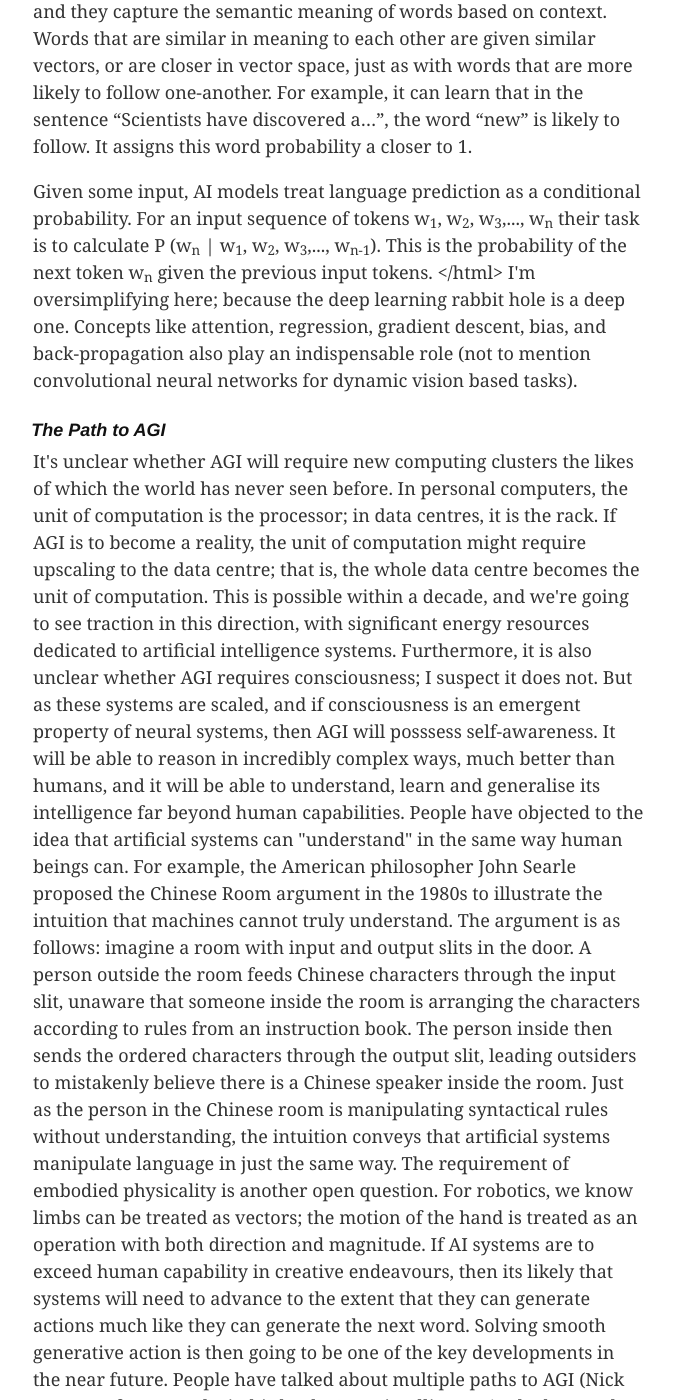
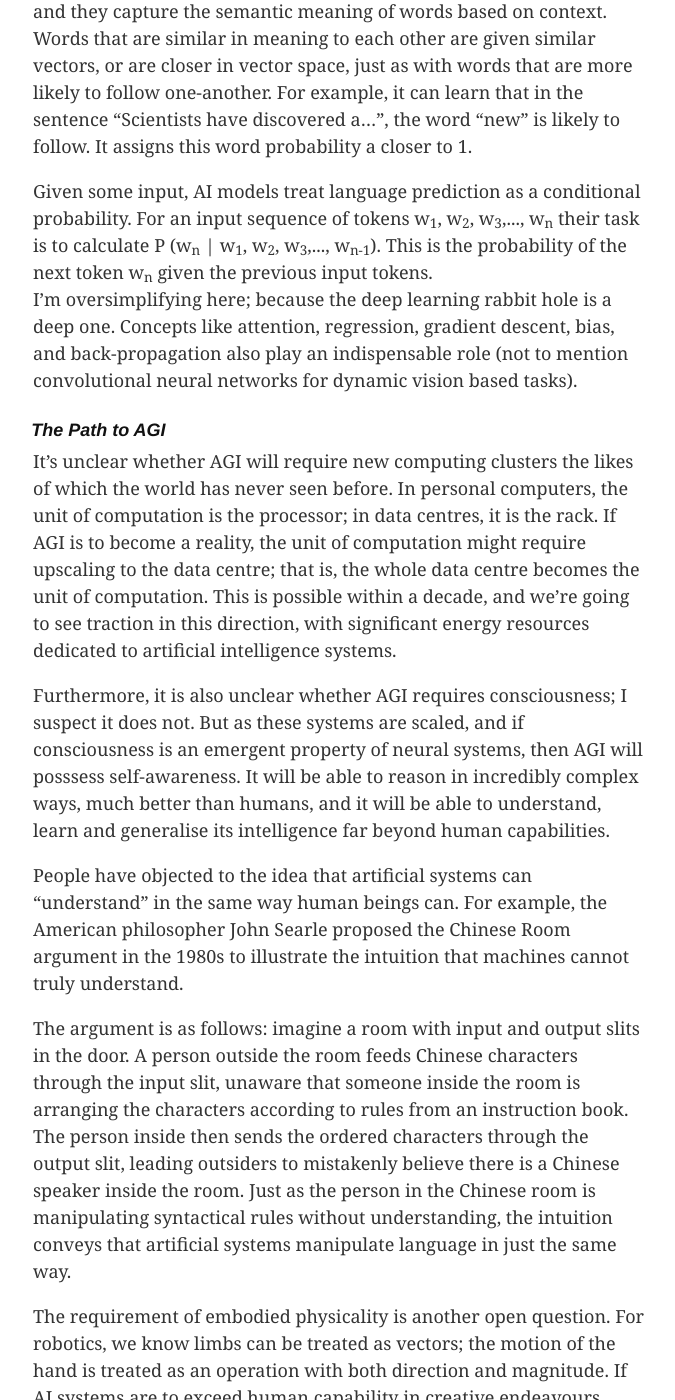
Before and after one commit to ellis-bio/ellisjalia, a Jekyll site: the page built from index.md, in a window 1280 px wide and 1400 px high, scrolled down 2738 px. Shown: the whole window, without its empty margins (301-976 px from the left). Built offline with Jekyll 4.4.1, drawn with Linux system fonts in a browser that asks for light colours; some of the changed text lies outside the part shown.

Commit message:
Amended AGI essay

```diff
--- a/index.md
+++ b/index.md
@@ -55,8 +55,8 @@
 <html>
 <body>
 Given some input, AI models treat language prediction as a conditional probability. For an input sequence of tokens w<sub>1</sub>, w<sub>2</sub>, w<sub>3</sub>,..., w<sub>n</sub> their task is to calculate P (w<sub>n</sub> | w<sub>1</sub>, w<sub>2</sub>, w<sub>3</sub>,..., w<sub>n-1</sub>). This is the probability of the next token w<sub>n</sub> given the previous input tokens.
+</body>
 </html>
-</body>
 I'm oversimplifying here; because the deep learning rabbit hole is a deep one. Concepts like attention, regression, gradient descent, bias, and back-propagation also play an indispensable role (not to mention convolutional neural networks for dynamic vision based tasks).
 
 <h4>The Path to AGI</h4>
```
